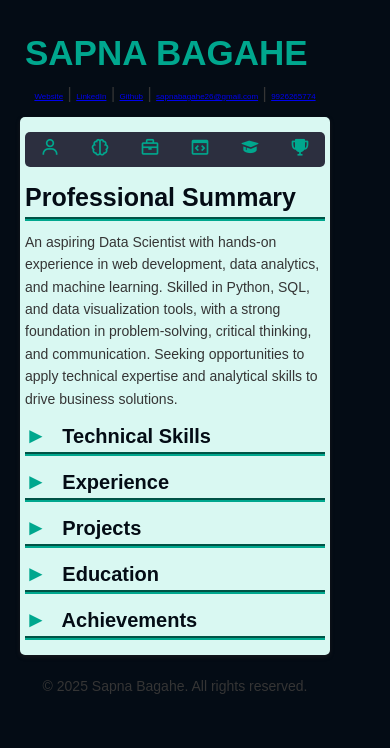
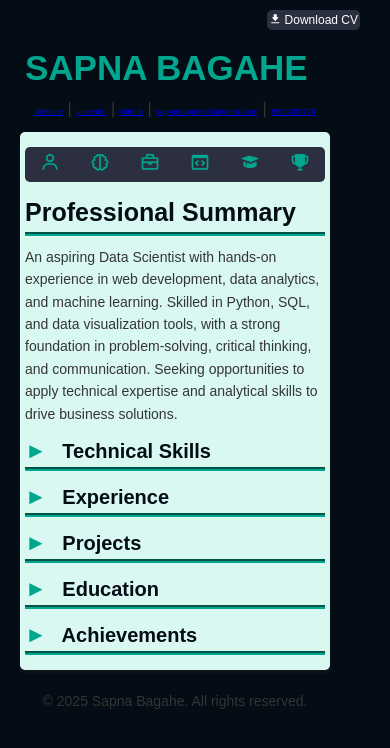
Before and after one commit to Sapnabagahe26/My-CV, a plain HTML site: page index.html in a window 390 px wide. Drawn offline with nearby package versions, Linux system fonts and the light colour scheme.

Commit message:
added CV.pdf

```diff
--- a/index.html
+++ b/index.html
@@ -19,7 +19,9 @@
         <a href="mailto:sapnabagahe26@gmail.com">sapnabagahe26@gmail.com</a> |
         <a href="tel:871-788-8033">9926265774</a>
     </header>
-    <button id="download-cv-btn"><i class="bx bxs-download"></i> Download CV</button>
+    <a href="CV.pdf" download="My_CV.pdf" id="download-cv-btn" class="button">
+        <i class="bx bxs-download"></i> Download CV
+    </a>
 
     <main>
 
--- a/style.css
+++ b/style.css
@@ -50,23 +50,24 @@ header a:hover{
     color: var(--themeColor);
 }
 
-button#download-cv-btn {
+#download-cv-btn {
     position: fixed; /* Fixes the button position relative to the viewport */
     top: 20px; /* Distance from the top of the page */
     right: 20px; /* Distance from the right side of the page */
-    padding: 10px 20px;
+    padding: 5px 10px;
     border: none;
     background-color: var(--themeColor);
     color: var(--whiteColor);
-    font-size: 14px;
+    font-size: 16px;
     font-weight: 600;
+    text-decoration: none;
     border-radius: 5px;
     cursor: pointer;
     transition: background 0.3s;
 }
 
-button#download-cv-btn:hover {
-    background-color: var(--themeColor);
+#download-cv-btn:hover {
+    background-color: var(--iconBGColor);
     color: var(--whiteColor);
 }
 
@@ -276,12 +277,12 @@ footer {
 
 @media only screen and (max-width: 400px) {
     body {
-        padding: 25px 10px;
+        padding: 40px 10px;
         max-width: 350px;
     }
     header {
         max-width: 300px;
-        margin-bottom: 0;
+
     }
     header h1 {
         font-size: 35px;
@@ -294,8 +295,13 @@ footer {
         font-size: 8px;
     }
 
-    button#download-cv-btn {
-        display: none;
+    #download-cv-btn {
+        top: 10px; /* Distance from the top of the page */
+        right: 30px; /* Distance from the right side of the page */
+        padding: .5px 2px;
+        font-size: 12px;
+        font-weight: 50;
+        background-color: var(--iconBGColor);
     }
 
     .navbar {
```
Also changed, not shown: 1 other file.
